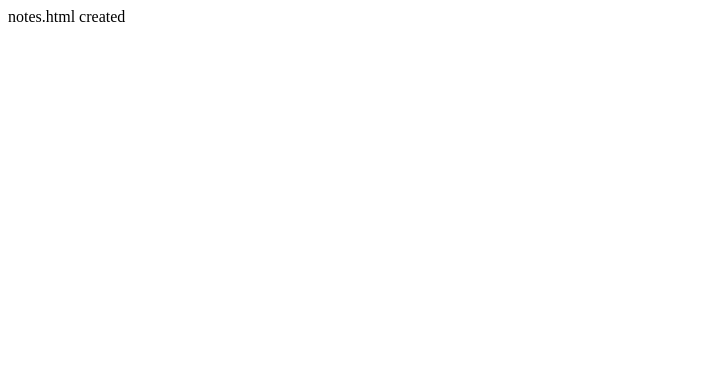
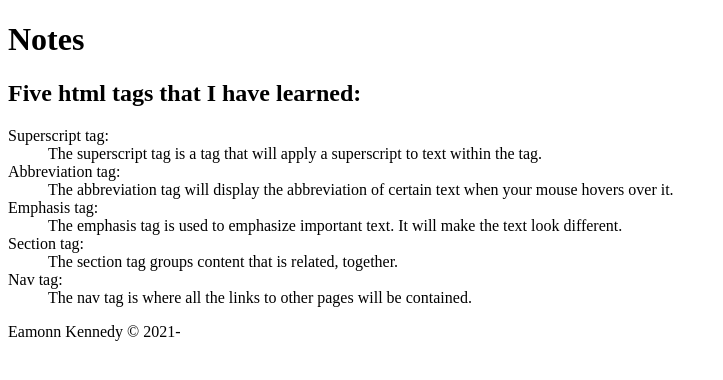
Before and after one commit to kenn0483/kenn0483.github.io, a plain HTML site: page html-assignment/notes.html in a window 1280 px wide. Shown: the whole page, without its empty margins (0-723 px from the left). Drawn offline with Linux system fonts and the light colour scheme.

Commit message:
Added a description list and fixed image filename.

```diff
--- a/html-assignment/notes.html
+++ b/html-assignment/notes.html
@@ -1 +1,36 @@
-notes.html created
+<!DOCTYPE html>
+<html lang="en">
+
+<head>
+    <meta charset="UTF-8">
+    <title>Eamonn Kennedy -Notes</title>
+</head>
+
+<body>
+    <header>
+        <h1>Notes</h1>
+    </header>
+    <main>
+        <section>
+            <h2>Five html tags that I have learned: </h2>
+            <dl>
+                <dt>Superscript tag: </dt>
+                <dd>The superscript tag is a tag that will apply a superscript to text within the tag. </dd>
+                <dt>Abbreviation tag: </dt>
+                <dd>The abbreviation tag will display the abbreviation of certain text when your mouse hovers over it.
+                </dd>
+                <dt>Emphasis tag: </dt>
+                <dd>The emphasis tag is used to emphasize important text. It will make the text look different. </dd>
+                <dt>Section tag: </dt>
+                <dd>The section tag groups content that is related, together. </dd>
+                <dt>Nav tag: </dt>
+                <dd>The nav tag is where all the links to other pages will be contained. </dd>
+            </dl>
+        </section>
+    </main>
+    <footer>
+        <p>Eamonn Kennedy &copy; 2021-</p>
+    </footer>
+</body>
+
+</html>
```
Also changed, not shown: html-assignment/index.html (+1 -1 lines), 1 other file.
